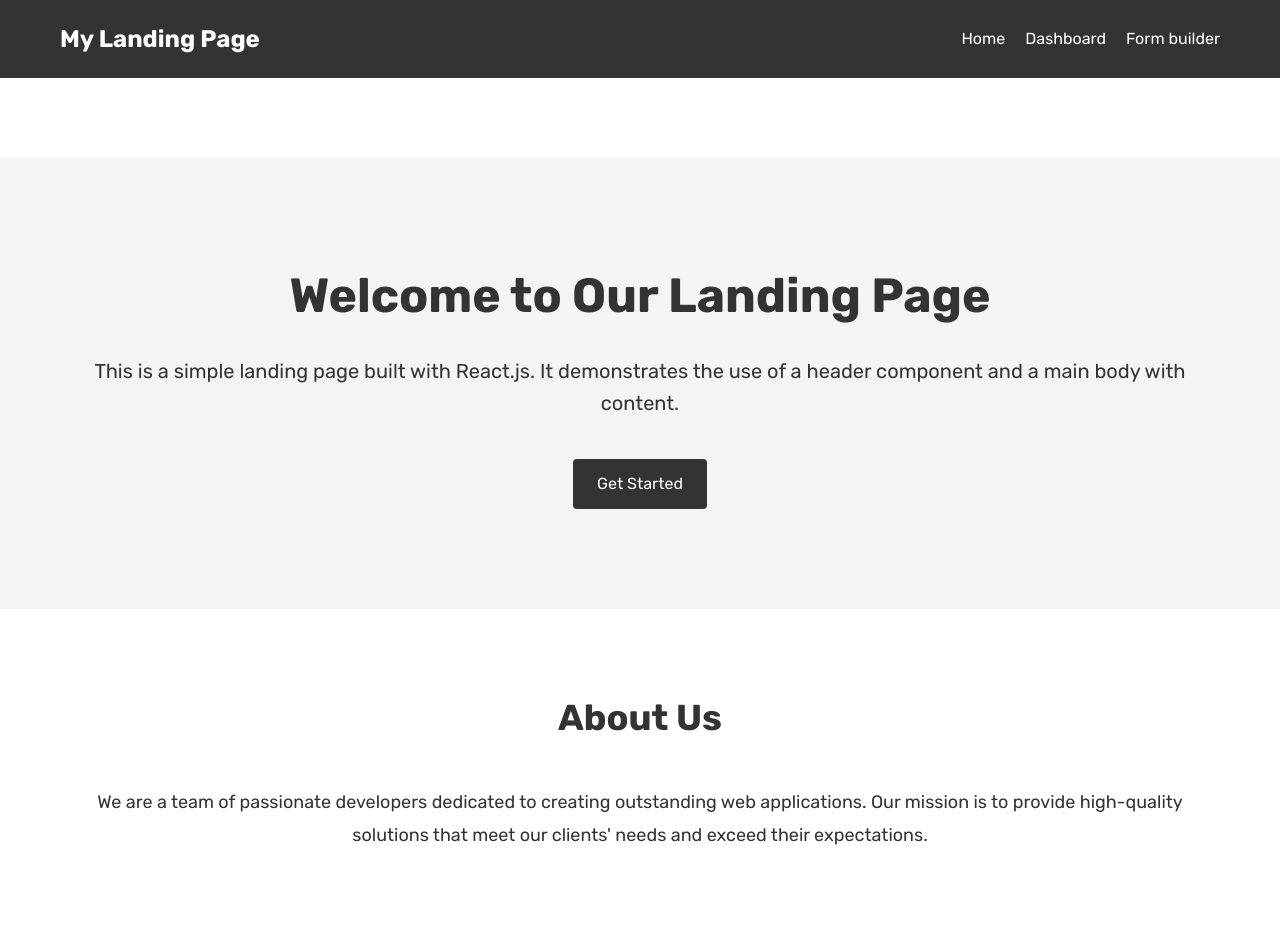
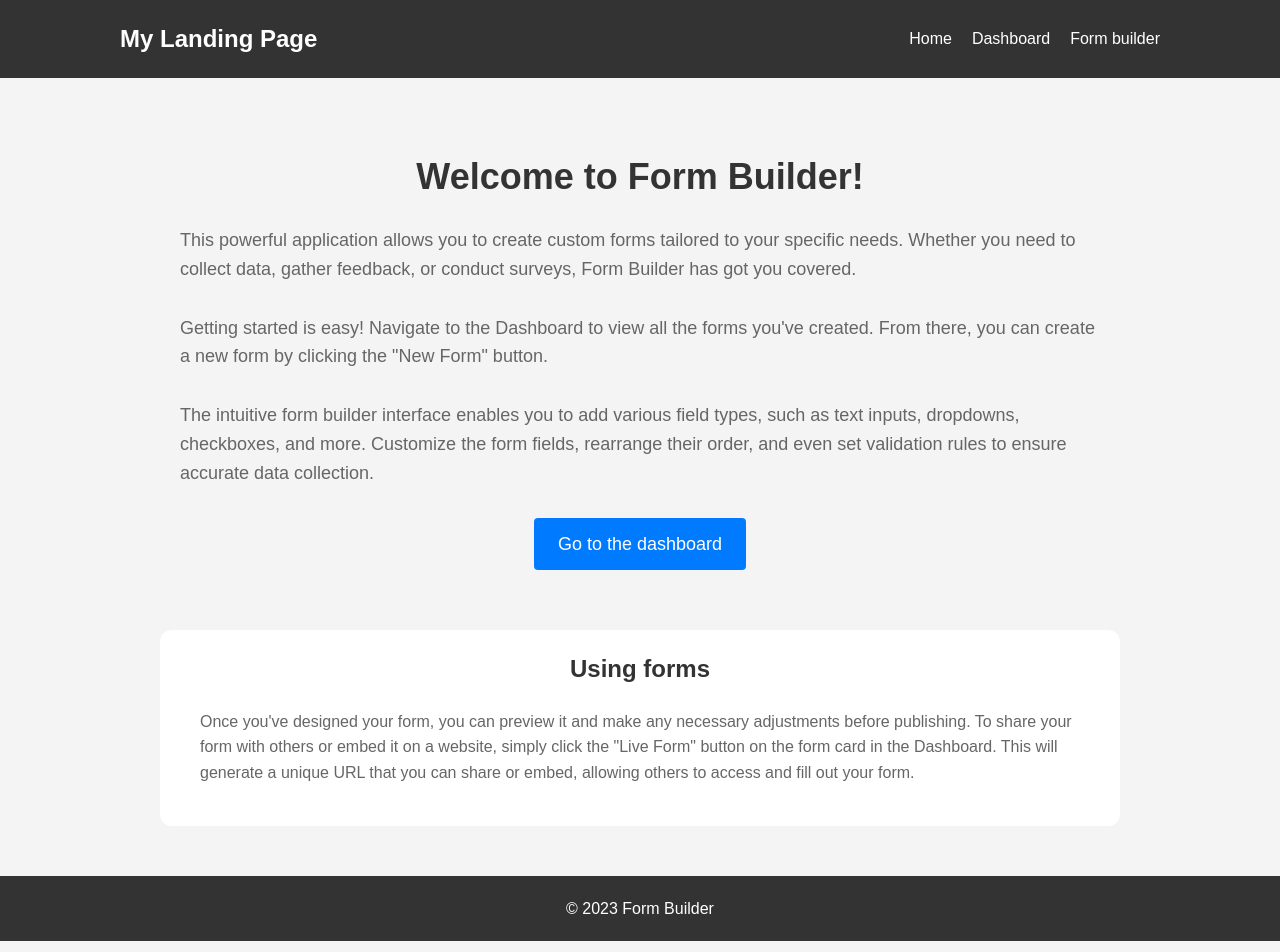
Before and after one commit to gasdeveloperr/1460_mern_forms_app, a React (Create React App) app: page / in a window 1280 px wide. Shown: the top 952 px of the page. Built offline with nearby package versions, Linux system fonts and the light colour scheme; the HTML template or start-up script is replaced by a standard one.

Commit message:
home page update

```diff
--- a/src/App.js
+++ b/src/App.js
@@ -7,7 +7,6 @@ import DashboardPage from './DashboardPage';
 import FormUsingPage from './FormUsingPage';
 import { OutsideClickProvider } from './OutsideClickContext';
 import FormLive from './FormLive';
-
 
 
 const App = () => {
--- a/src/DashboardPage.js
+++ b/src/DashboardPage.js
@@ -6,10 +6,14 @@ import axios from 'axios';
 function DashboardPage() {
   const [forms, setForms] = useState([]);
 
+  const backend_point = 'https://one460-forms-backend.onrender.com'
+  //'http://localhost:8000'
+  //'https://one460-forms-backend.onrender.com:10000'
+
   useEffect(() => {
     const fetchForms = async () => {
       try {
-        const response = await axios.get('http://localhost:8000/api/forms/all');
+        const response = await axios.get(`${backend_point}/api/forms/all`);
         setForms(response.data);
       } catch (err) {
         console.error('Error fetching forms:', err);
@@ -39,8 +43,8 @@ function DashboardPage() {
                 <a href={`/forms/builder/${form._id}`} className="edit">
                   Edit
                 </a>
-                <a href={`/forms/fill/${form._id}`} className="fill">
-                  Fill
+                <a href={`/forms/live/${form._id}`} className="fill">
+                  Use
                 </a>
               </div>
             </div>
--- a/src/FormBuilder.js
+++ b/src/FormBuilder.js
@@ -9,9 +9,13 @@ import { accept_types_array } from './consts';
 import isEqual from 'lodash/isEqual';
 
 const FormBuilder = () => {
-  const [formTitle, setFormTitle] = useState('New Form');
+  const [formTitle, setFormTitle] = useState('');
   const [formFields, setFormFields] = useState();
   const { formId } = useParams();
+
+  const backend_point = 'https://one460-forms-backend.onrender.com'
+  //'http://localhost:8000'
+  //'https://one460-forms-backend.onrender.com:10000'
 
 
   const usePrevious = (value) => {
@@ -41,12 +45,12 @@ const FormBuilder = () => {
     const getForm = async () => {
       try {
         if (formId === 'new') {
-          const response = await axios.post('http://localhost:8000/api/forms/new');
+          const response = await axios.post(`${backend_point}/api/forms/new`);
           const formData = response.data;
           setFormTitle(formData.title);
           setFormFields(formData.fields);
         } else {
-          const response = await axios.get(`http://localhost:8000/api/forms/${formId}`);
+          const response = await axios.get(`${backend_point}/api/forms/${formId}`);
           const formData = response.data;
           setFormTitle(formData.title);
           setFormFields(formData.fields);
@@ -61,7 +65,7 @@ const FormBuilder = () => {
 
   const saveForm = async () => {
     try {
-      const response = await axios.post('http://localhost:8000/api/forms', {
+      const response = await axios.post(`${backend_point}/api/forms`, {
         title: formTitle,
         fields: formFields,
       });
@@ -84,7 +88,7 @@ const FormBuilder = () => {
 
   const updateForm = async (formId) => {
     try {
-      const response = await axios.put(`http://localhost:8000/api/forms/${formId}`, {
+      const response = await axios.put(`${backend_point}/api/forms/${formId}`, {
         title: formTitle,
         fields: formFields
       });
@@ -135,12 +139,15 @@ const FormBuilder = () => {
     }
   };
 
+  const updateFormTitleHandler = (e) => {
+    setFormTitle(e.target.value)
+  }
+
   const updateFormField = (id, updatedField) => {
     //console.log('update field params : ', id, updatedField)
     const updatedFormFields = formFields.map((field) =>
       field.id === id ? updatedField : field
     );
-    //console.log('updatedFormFields : ', updatedFormFields)
     setFormFields(updatedFormFields);
   };
 
@@ -164,7 +171,7 @@ const FormBuilder = () => {
       <Header />
       <div className='page-body'>
         <div className='form-builder-page-header'>
-          <h2>{formTitle}</h2>
+          <input className='form-title-input' onChange={updateFormTitleHandler} value={formTitle}/>
           <Link
             className='form-builder-page-header-button'
             to={`/forms/live/${formId}`}
--- a/src/FormBuilderField.js
+++ b/src/FormBuilderField.js
@@ -15,8 +15,8 @@ const FormBuilderField = ({field, index, isDragging, setIsDragging,
   const { formFieldRef, registerOutsideClickHandler, unregisterOutsideClickHandler } = useContext(OutsideClickContext);
 
   const handleOutsideClick = useCallback(() => {
-
     if (field.id === editingField.id) {
+      console.log('clicked outside')
       if (!isEqual(field, editingField)) {
         updateFormField(field.id, editingField);
       }
@@ -133,11 +133,9 @@ const FormBuilderField = ({field, index, isDragging, setIsDragging,
               </div>
               <div className="form-component-name-fields">
                 <div className='form-component-label'>
-                  {field.required && <span>*</span>}
                   {field.labels[0]}
                 </div>
                 <div className='form-component-label'>
-                  {field.required && <span>*</span>}
                   {field.labels[1]}
                 </div>
               </div>
--- a/src/FormLiveComponent.js
+++ b/src/FormLiveComponent.js
@@ -5,6 +5,23 @@ import './FormLiveStyles.css';
 
 const FormLiveComponent = ({field, index}) => {
 
+  const [inputValue, setInputValue] = useState('');
+  const [errorMessage, setErrorMessage] = useState('');
+
+  const handleInputChange = (e, type) => {
+    const value = e.target.value;
+
+    if(type ==='email'){
+      if (value.length < 5) {
+        setErrorMessage('Input must be at least 5 characters long');
+      } else {
+        setErrorMessage('');
+      }
+    }
+    setInputValue(value);
+
+    // Perform validation
+  };
 
 
     return (
@@ -16,7 +33,13 @@ const FormLiveComponent = ({field, index}) => {
                   {field.required && <span>*</span>}
                   {field.title}
                 </div>
-                <input className='form-live-input'/>
+                {errorMessage && (
+                  <div className="error-message">
+                    <i className="fas fa-exclamation-circle"></i>
+                    <span>{errorMessage}</span>
+                  </div>
+                )}
+                <input className='form-live-input' onChange={handleInputChange} required={field.required}/>
               </div>
             </label>
           )}
@@ -27,7 +50,46 @@ const FormLiveComponent = ({field, index}) => {
                   {field.required && <span>*</span>}
                   {field.title}
                 </div>
-                <textarea className='long-answer-input'/>
+                <textarea className='long-answer-input' onChange={handleInputChange} required={field.required}/>
+              </div>
+            </label>
+          )}
+          {field.type === 'email' || field.type === 'number'  && (
+            <label key={index} className="form-live-component-container">
+              <div className="form-short-answer">
+                <div className='form-component-title'>
+                  {field.required && <span>*</span>}
+                  {field.title}
+                </div>
+                {errorMessage && (
+                  <div className="error-message">
+                    <i className="fas fa-exclamation-circle"></i>
+                    <span>{errorMessage}</span>
+                  </div>
+                )}
+                <input className='form-live-input' onChange={e => handleInputChange(e, field.type)} type={field.type} required={field.required}/>
+              </div>
+            </label>
+          )}
+          {field.type === 'address' && (
+            <label key={index} className="form-live-component-container">
+              <div className="form-short-answer">
+                <div className='form-component-title'>
+                  {field.required && <span>*</span>}
+                  {field.title}
+                </div>
+                <input className='form-live-input' onChange={handleInputChange} required={field.required}/>
+              </div>
+            </label>
+          )}
+          {field.type === 'phone' && (
+            <label key={index} className="form-live-component-container">
+              <div className="form-short-answer">
+                <div className='form-component-title'>
+                  {field.required && <span>*</span>}
+                  {field.title}
+                </div>
+                <input className='form-live-input' onChange={handleInputChange} required={field.required}/>
               </div>
             </label>
           )}
@@ -38,19 +100,18 @@ const FormLiveComponent = ({field, index}) => {
                 {field.title}
               </div>
               <div className="form-component-name-fields">
-
+                <label key={index} className="form-live-component-container">
                   <input className='form-live-input'/>
-                <input className='form-live-input'/>
-              </div>
-              <div className="form-component-name-fields">
                   <div className='form-component-label'>
-                  {field.required && <span>*</span>}
                     {field.labels[0]}
                   </div>
+                </label>
+                <label key={index} className="form-live-component-container">
+                  <input className='form-live-input'/>
                   <div className='form-component-label'>
-                  {field.required && <span>*</span>}
                     {field.labels[1]}
                   </div>
+                </label>
               </div>
             </div>
           )}
--- a/src/Header.js
+++ b/src/Header.js
@@ -2,7 +2,7 @@
 const Header = () => {
   return (
     <header className="header">
-      <div className="container">
+      <div className="header-container">
         <nav className="header-nav">
           <div className="logo">
             <a href="#">My Landing Page</a>
@@ -10,7 +10,7 @@ const Header = () => {
           <ul className="nav-links">
             <li><a href="/">Home</a></li>
             <li><a href="/forms/dashboard">Dashboard</a></li>
-            <li><a href="/forms/builder">Form builder</a></li>
+            <li><a href="/forms/builder/new">Form builder</a></li>
             {/* <li><a href="/forms/builder">Form using</a></li> */}
           </ul>
         </nav>
--- a/src/HomePage.js
+++ b/src/HomePage.js
@@ -2,42 +2,46 @@ import Header from './Header';
 
 const HomePage = () => {
   return (
-    <div>
+    <div className='home-page-container'>
       <Header />
       <main className="main-content">
         <section className="hero-section">
           <div className="container">
-            <h1>Welcome to Our Landing Page</h1>
-            <p>
-              This is a simple landing page built with React.js. It demonstrates the use of a header component and a main body with content.
+            <h1 className="main-heading">Welcome to Form Builder!</h1>
+            <p className="hero-text">
+              This powerful application allows you to create custom forms tailored to your specific needs. Whether you need to collect data, gather feedback, or conduct surveys, Form Builder has got you covered.
             </p>
-            <a href="#" className="cta-btn">Get Started</a>
+            <p className="hero-text">
+              Getting started is easy! Navigate to the Dashboard to view all the forms you've created. From there, you can create a new form by clicking the "New Form" button.
+            </p>
+            <p className="hero-text">
+              The intuitive form builder interface enables you to add various field types, such as text inputs, dropdowns, checkboxes, and more. Customize the form fields, rearrange their order, and even set validation rules to ensure accurate data collection.
+            </p>
+            <a href="/forms/dashboard" className="cta-btn">Go to the dashboard</a>
           </div>
         </section>
+
         <section className="about-section">
           <div className="container">
-            <h2 className="section-heading">About Us</h2>
-            <p>
-              We are a team of passionate developers dedicated to creating outstanding web applications. Our mission is to provide high-quality solutions that meet our clients' needs and exceed their expectations.
+            <h2 className="section-heading">Using forms</h2>
+            <p className="about-text">
+              Once you've designed your form, you can preview it and make any necessary adjustments before publishing. To share your form with others or embed it on a website, simply click the "Live Form" button on the form card in the Dashboard. This will generate a unique URL that you can share or embed, allowing others to access and fill out your form.
             </p>
           </div>
         </section>
-        <section className="services-section">
+
+        {/* <section className="about-section">
           <div className="container">
-            <h2 className="section-heading">Our Services</h2>
-            <ul>
-              <li>Web Development</li>
-              <li>Mobile App Development</li>
-              <li>UI/UX Design</li>
-              <li>Consulting</li>
-            </ul>
+            <h2 className="section-heading">Future plans</h2>
+            <p className="about-text">
+              In the future, we plan to introduce user management features, enabling you to grant access and permissions to team members or collaborators. Additionally, we'll implement form result tracking, providing you with comprehensive analytics and insights into the data collected through your forms. This will allow you to make data-driven decisions and gain valuable insights from your form submissions.
+            </p>
           </div>
-        </section>
+        </section> */}
       </main>
+
       <footer className="footer">
-        <div className="container">
-          &copy; 2023 My Landing Page
-        </div>
+          &copy; 2023 Form Builder
       </footer>
     </div>
   );
--- a/src/index.css
+++ b/src/index.css
@@ -18,11 +18,19 @@ body {
   padding: 0 20px;
 }
 
+.home-page-container{
+  display: grid;
+  gap: 10px;
+}
+
 /* Header styles */
 .header {
   background-color: #333;
   color: #fff;
   padding: 20px 0;
+}
+.header-container{
+  padding: 0px 120px;
 }
 
 .header-nav {
@@ -57,66 +65,74 @@ body {
   color: #ccc;
 }
 
-/* Main content styles */
-.main-content {
-  padding: 80px 0;
+body {
+  font-family: Arial, sans-serif;
+  background-color: #f4f4f4;
+  margin: 0;
+  padding: 0;
+}
+
+.container {
+  display: flex;
+  flex-direction: column;
+  align-items: center;
+  max-width: 960px;
+  margin: 40px auto;
+  padding: 20px;
+}
+
+.main-heading {
+  font-size: 36px;
+  font-weight: bold;
+  color: #333;
+  margin-bottom: 20px;
   text-align: center;
 }
 
-.hero-section {
-  background-color: #f4f4f4;
-  padding: 100px 0;
-}
-
-.hero-section h1 {
-  font-size: 48px;
-  margin-bottom: 20px;
-}
-
-.hero-section p {
-  font-size: 20px;
-  margin-bottom: 40px;
+.hero-text {
+  font-size: 18px;
+  color: #666;
+  margin-bottom: 30px;
 }
 
 .cta-btn {
   display: inline-block;
-  background-color: #333;
+  padding: 12px 24px;
+  background-color: #007bff;
   color: #fff;
   text-decoration: none;
-  padding: 12px 24px;
+  font-size: 18px;
   border-radius: 4px;
   transition: background-color 0.3s ease;
+  width: fit-content;
 }
 
 .cta-btn:hover {
-  background-color: #555;
+  background-color: #0056b3;
 }
 
-.about-section,
-.services-section {
-  padding: 80px 0;
+.about-section {
+  background-color: #fff;
+  padding: 0px 20px;
+  max-width: 960px;
+  margin: 20px auto;
+  border-radius: 12px;
 }
 
 .section-heading {
-  font-size: 36px;
-  margin-bottom: 40px;
+  font-size: 24px;
+  font-weight: bold;
+  color: #333;
+  margin-bottom: 20px;
+  text-align: center;
 }
 
-.about-section p,
-.services-section ul {
-  font-size: 18px;
-  line-height: 1.8;
+.about-text {
+  font-size: 16px;
+  color: #666;
+  margin-bottom: 20px;
 }
 
-.services-section ul {
-  list-style: none;
-}
-
-.services-section li {
-  margin-bottom: 10px;
-}
-
-/* Footer styles */
 .footer {
   background-color: #333;
   color: #fff;
@@ -294,6 +310,22 @@ body {
 .form-builder-page-content{
   display: flex;
 }
+
+.form-title-input{
+  width: fit-content;
+  max-width: 420px;
+  font-size: 22px;
+  padding: 0px 8px;
+  border: none;
+}
+.form-title-input:focus-visible{
+  border: none;
+  outline: none;
+  margin-bottom: -1px;
+  border-bottom: 1px solid #c4c4c4;
+
+}
+
 .left-bar{
   flex-direction: column;
   display: flex;
```
Also changed, not shown: package.json (+10 -0 lines), 2 other files (tests, documents, lock files or other folders). Lines whose indentation alone changed are shown as unchanged.
